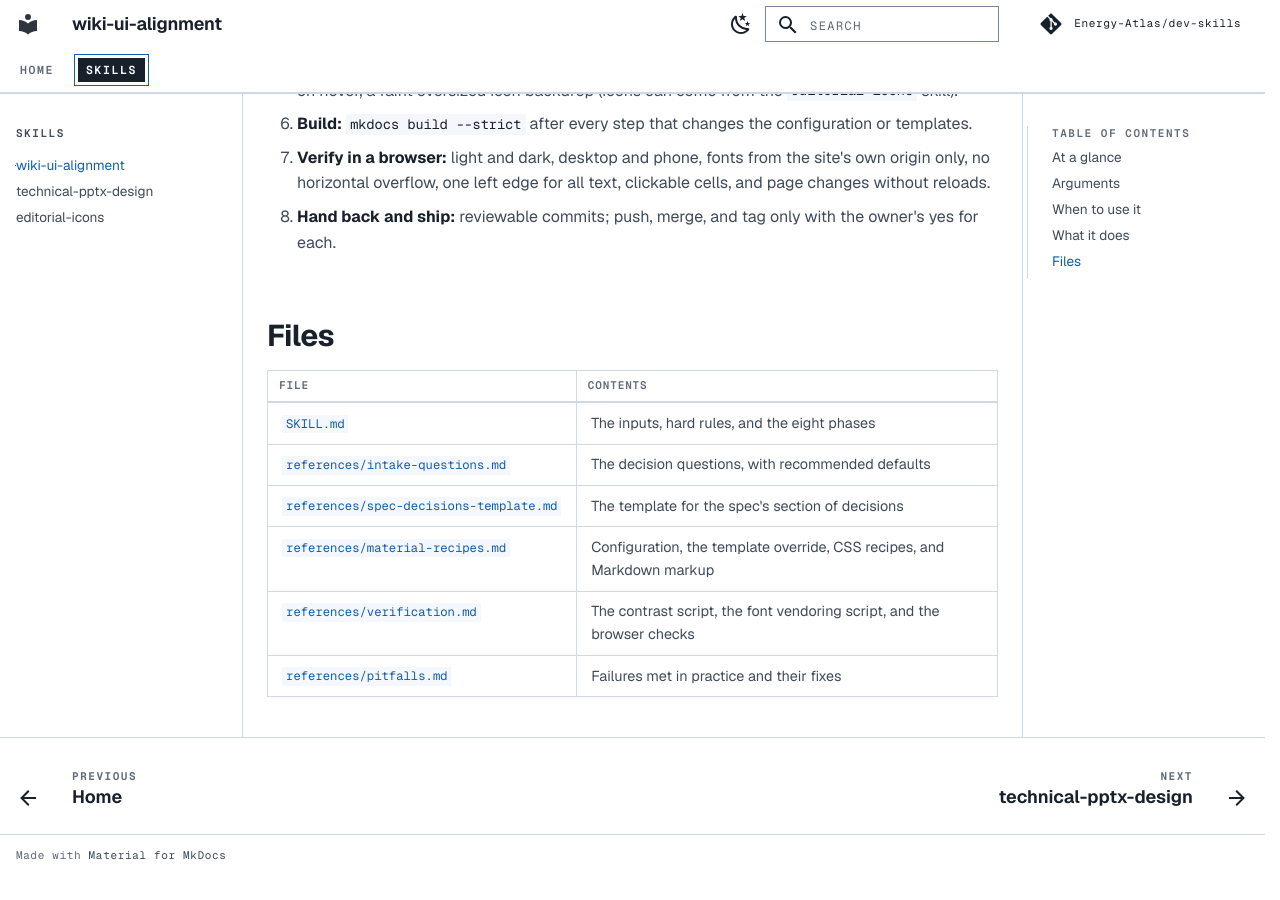
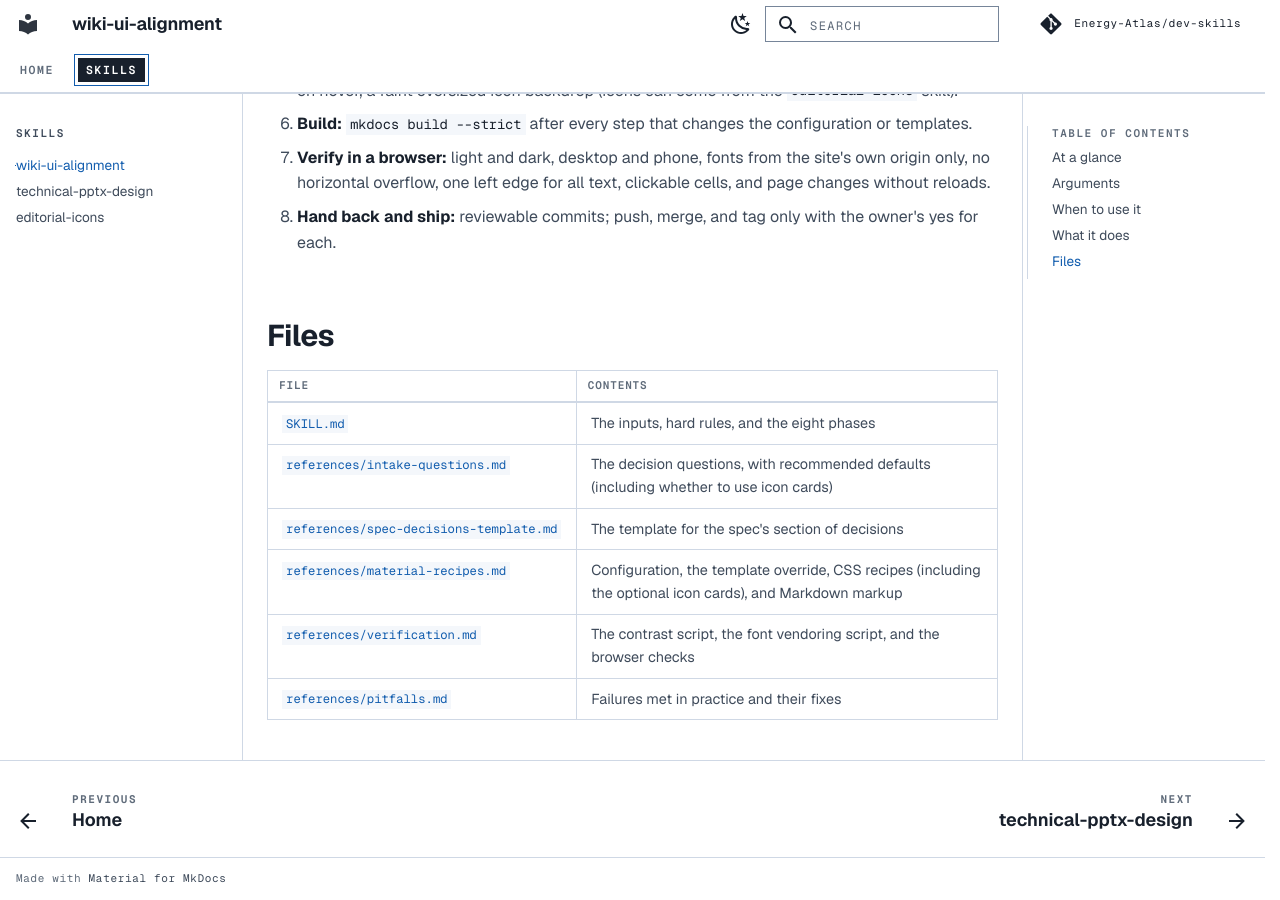
Before and after one commit to Energy-Atlas/dev-skills, an MkDocs documentation site: the page built from docs/skills/wiki-ui-alignment.md, in a window 1280 px wide and 900 px high, scrolled down 1797 px. Built offline with MkDocs 1.6.1 and Material for MkDocs 9.7.7, drawn with Linux system fonts in a browser that asks for light colours; comment, search, counter and statistics services are not loaded; before the commit the page ends 2673 px from its top, so only the background shows below that.

Commit message:
docs(site): mention the optional icon cards on the wiki-ui-alignment page
Co-Authored-By: Claude Opus 5.5 <noreply@anthropic.com>

```diff
--- a/docs/skills/wiki-ui-alignment.md
+++ b/docs/skills/wiki-ui-alignment.md
@@ -61,8 +61,8 @@ asking.
 | File | Contents |
 | --- | --- |
 | [`SKILL.md`](https://github.com/Energy-Atlas/dev-skills/blob/main/skills/wiki-ui-alignment/SKILL.md) | The inputs, hard rules, and the eight phases |
-| [`references/intake-questions.md`](https://github.com/Energy-Atlas/dev-skills/blob/main/skills/wiki-ui-alignment/references/intake-questions.md) | The decision questions, with recommended defaults |
+| [`references/intake-questions.md`](https://github.com/Energy-Atlas/dev-skills/blob/main/skills/wiki-ui-alignment/references/intake-questions.md) | The decision questions, with recommended defaults (including whether to use icon cards) |
 | [`references/spec-decisions-template.md`](https://github.com/Energy-Atlas/dev-skills/blob/main/skills/wiki-ui-alignment/references/spec-decisions-template.md) | The template for the spec's section of decisions |
-| [`references/material-recipes.md`](https://github.com/Energy-Atlas/dev-skills/blob/main/skills/wiki-ui-alignment/references/material-recipes.md) | Configuration, the template override, CSS recipes, and Markdown markup |
+| [`references/material-recipes.md`](https://github.com/Energy-Atlas/dev-skills/blob/main/skills/wiki-ui-alignment/references/material-recipes.md) | Configuration, the template override, CSS recipes (including the optional icon cards), and Markdown markup |
 | [`references/verification.md`](https://github.com/Energy-Atlas/dev-skills/blob/main/skills/wiki-ui-alignment/references/verification.md) | The contrast script, the font vendoring script, and the browser checks |
 | [`references/pitfalls.md`](https://github.com/Energy-Atlas/dev-skills/blob/main/skills/wiki-ui-alignment/references/pitfalls.md) | Failures met in practice and their fixes |
```
